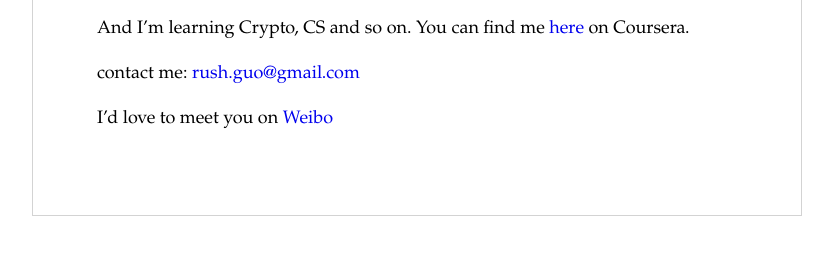
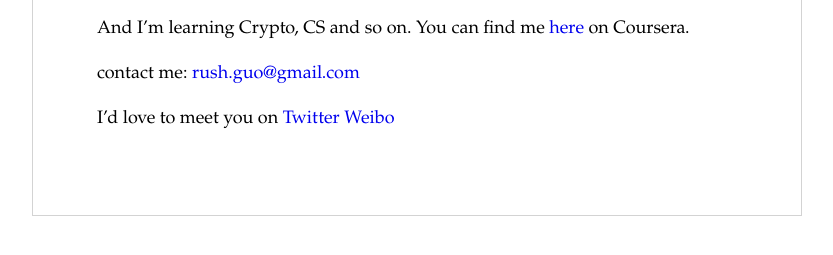
Before and after one commit to guojing0/guojing0.github.io, a Jekyll site: the page built from about-me.md, in a window 1280 px wide. Shown: the part 342-597 px from the top of the page, without its empty margins (223-1056 px from the left). Built offline with Jekyll 4.4.1, drawn with Linux system fonts in a browser that asks for light colours; Markdown is read by kramdown in place of the engine named in the settings.

Commit message:
add Twitter

```diff
--- a/_layouts/default.html
+++ b/_layouts/default.html
@@ -46,6 +46,9 @@
     <h2>{{ page.title }}</h2>
 
       {{ content }}
+
+<br>If you enjoy my blogs, I would like to meet on <a href="https://twitter.com/guojingtw">Twitter</a> and <a href="http://www.weibo.com/gj1030">Weibo</a>.
+
 
 <script type="text/javascript" charset="utf-8">
 (function(){
--- a/about-me.md
+++ b/about-me.md
@@ -13,4 +13,4 @@
 
 contact me: <rush.guo@gmail.com>
 
-I'd love to meet you on <a href="http://weibo.com/gj1030">Weibo</a>
+I'd love to meet you on <a href="https://twitter.com/guojingtw">Twitter</a> <a href="http://weibo.com/gj1030">Weibo</a>
```
